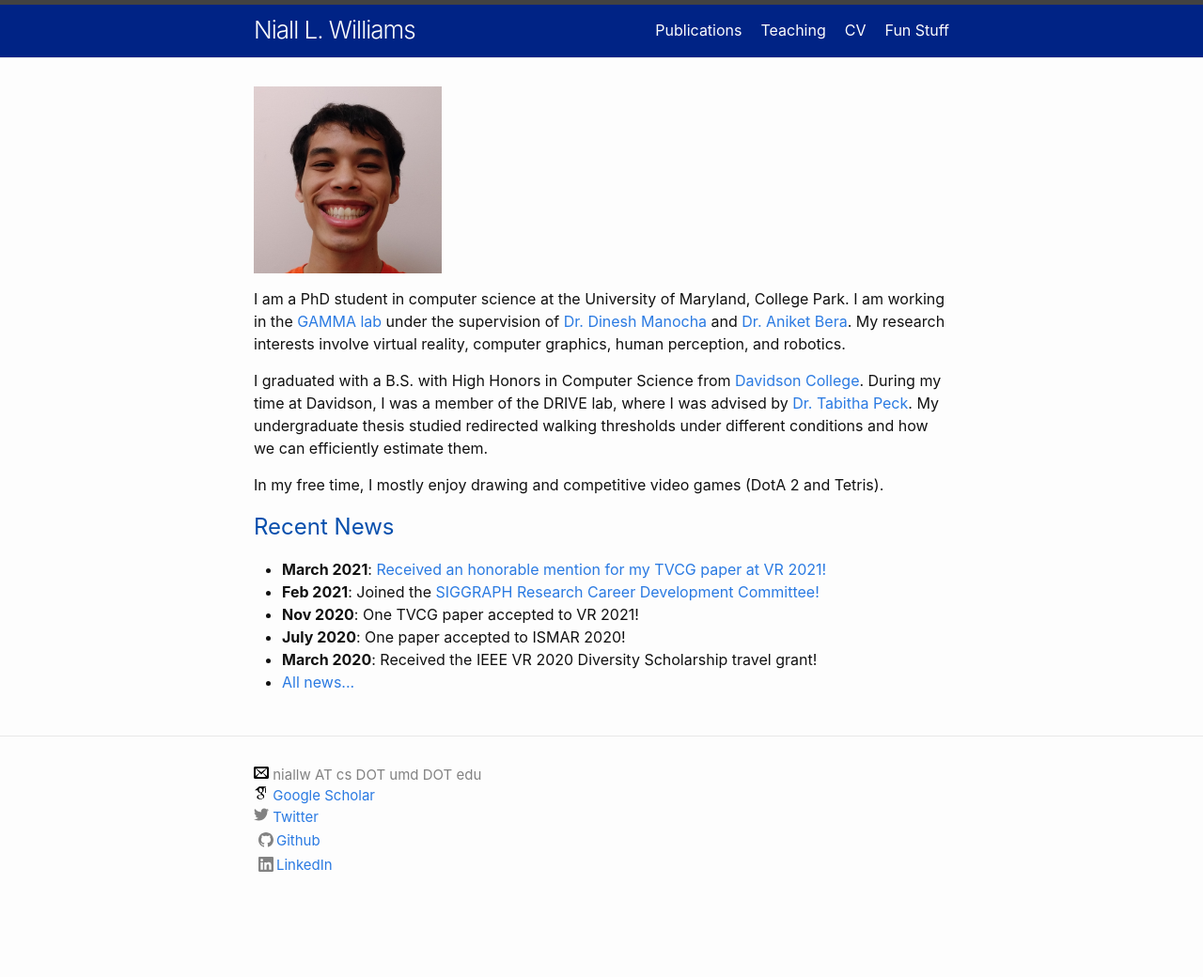
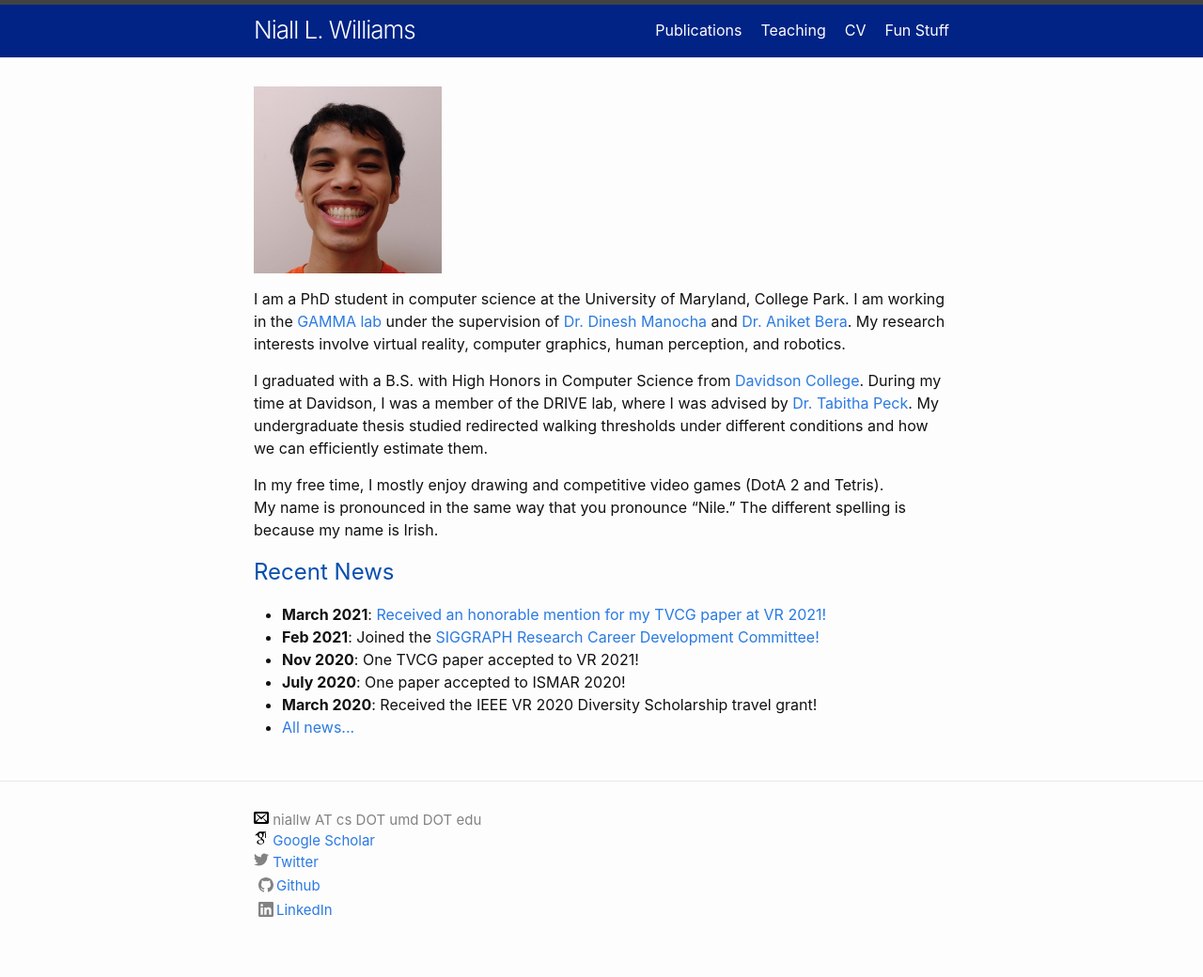
Before and after one commit to niallw/niallw.github.io, a Jekyll site: the page built from index.md, in a window 1280 px wide. Shown: the whole page at 94% size. Built offline with Jekyll 4.4.1, drawn with Linux system fonts in a browser that asks for light colours; before the commit the page ends 992 px from its top, so only the background shows below that.

Commit message:
pronounciation

```diff
--- a/index.md
+++ b/index.md
@@ -13,7 +13,8 @@ I am a PhD student in computer science at the University of Maryland, College Pa
 
 I graduated with a B.S. with High Honors in Computer Science from <a href="https://www.davidson.edu/" target="_blank">Davidson College</a>. During my time at Davidson, I was a member of the DRIVE lab, where I was advised by <a href="https://tabithapeck.com/" target="_blank">Dr. Tabitha Peck</a>. My undergraduate thesis studied redirected walking thresholds under different conditions and how we can efficiently estimate them.
 
-In my free time, I mostly enjoy drawing and competitive video games (DotA 2 and Tetris).
+In my free time, I mostly enjoy drawing and competitive video games (DotA 2 and Tetris).<br>
+My name is pronounced in the same way that you pronounce "Nile." The different spelling is because my name is Irish.
 
 <h2>Recent News</h2>
 <ul>
```
Also changed, not shown: fun.md (+0 -3 lines).
